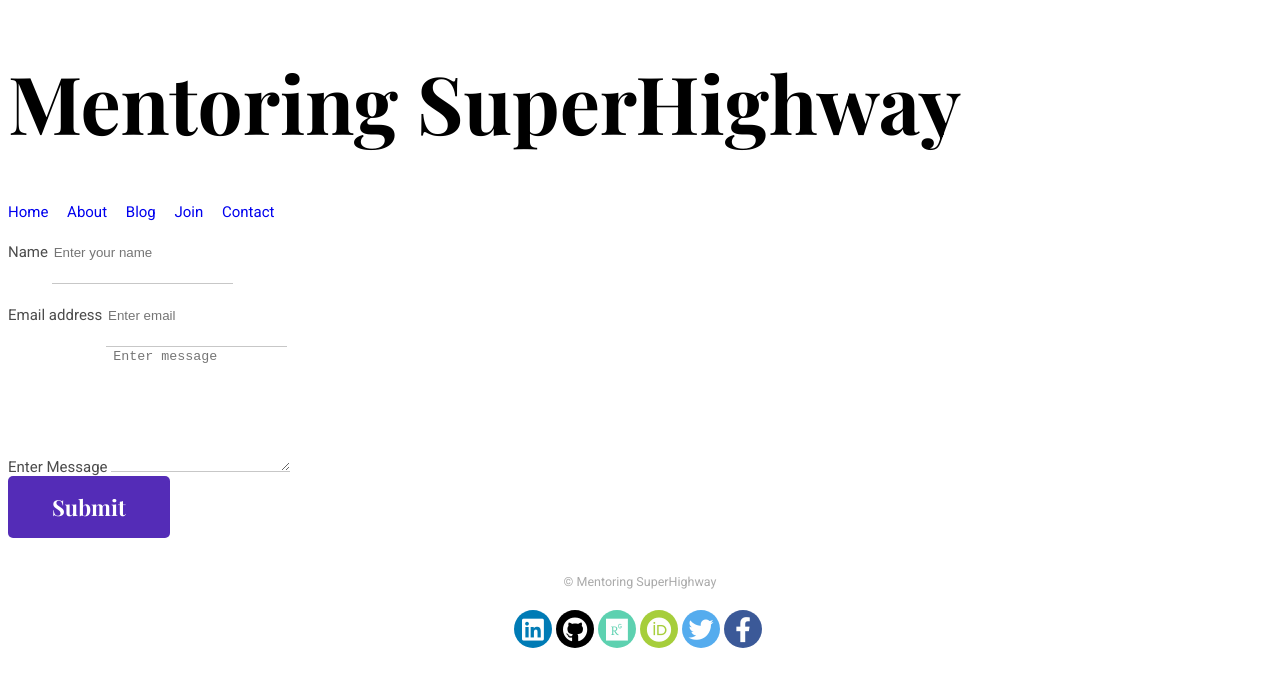
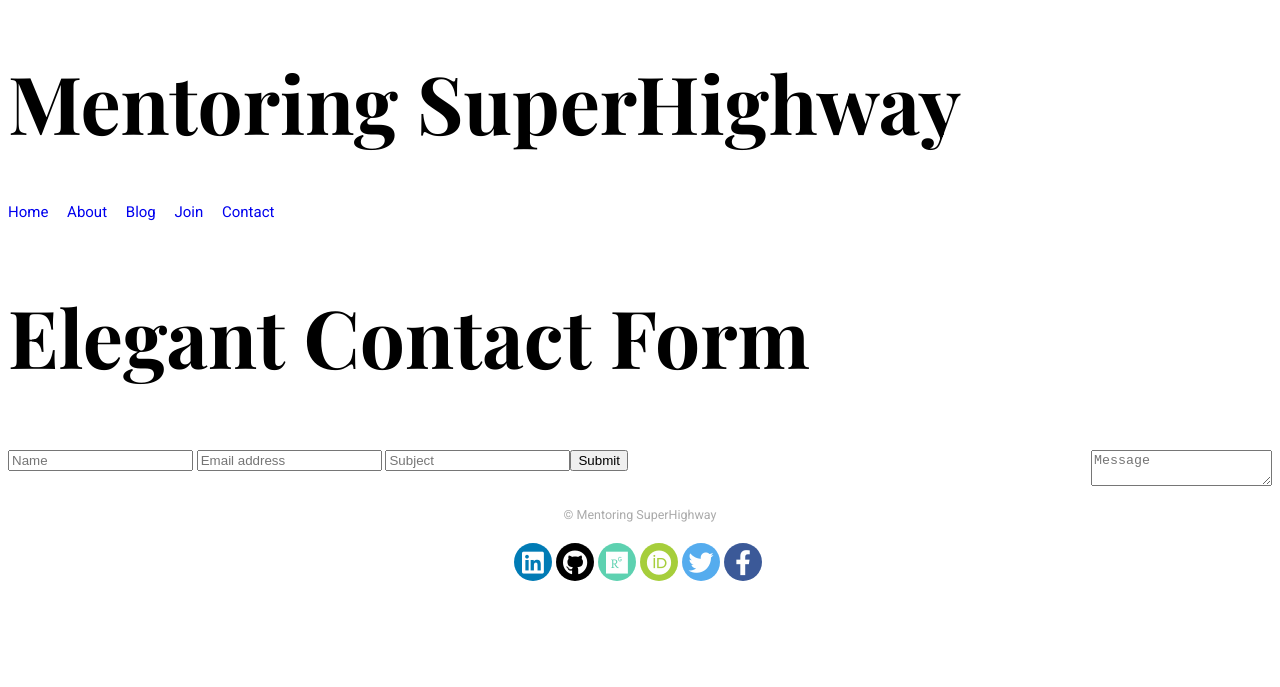
Before and after one commit to Mentoring-SuperHighway/test, a Jekyll site: the page built from contact.md, in a window 1280 px wide. Shown: the top 687 px of the page. Built offline with Jekyll 4.4.1, drawn with Linux system fonts in a browser that asks for light colours; nearby versions of some CDN libraries; our own code applies the rules of GitHub Pages for plain Markdown files.

Commit message:
Update contact.md

```diff
--- a/contact.md
+++ b/contact.md
@@ -2,18 +2,15 @@
 permalink: /contact/
 title: Contact
 ---
-<form accept-charset="UTF-8" action="https://formspree.io/f/xnqlqjzn" method="POST" enctype="multipart/form-data" target="_blank">
-          <div class="form-group">
-            <label for="exampleInputName">Name</label>
-            <input type="text" name="name" class="form-control" id="exampleInputName" placeholder="Enter your name" required="required">
-          </div>
-          <div class="form-group">
-            <label for="exampleInputEmail1" required="required">Email address</label>
-            <input type="email" name="email" class="form-control" id="exampleInputEmail1" aria-describedby="emailHelp" placeholder="Enter email" required>
-          </div>
-          <div class="form-group">
-            <label for="exampleInputMessage" required="required">Enter Message</label>
-            <textarea type="message" name="message" class="form-control" id="exampleInputMessage" aria-describedby="messageHelp" placeholder="Enter message" required></textarea>
-          </div>
-          <button type="submit" class="btn btn-primary">Submit</button>
-        </form>
+<h1>Elegant Contact Form</h1>
+<form class="cf" action="https://formspree.io/f/xnqlqjzn" method="POST">
+  <div class="half left cf">
+    <input type="text" id="input-name" placeholder="Name">
+    <input type="email" id="input-email" placeholder="Email address">
+    <input type="text" id="input-subject" placeholder="Subject">
+  </div>
+  <div class="half right cf">
+    <textarea name="message" type="text" id="input-message" placeholder="Message"></textarea>
+  </div>
+  <input type="submit" value="Submit" id="input-submit">
+</form>
```
